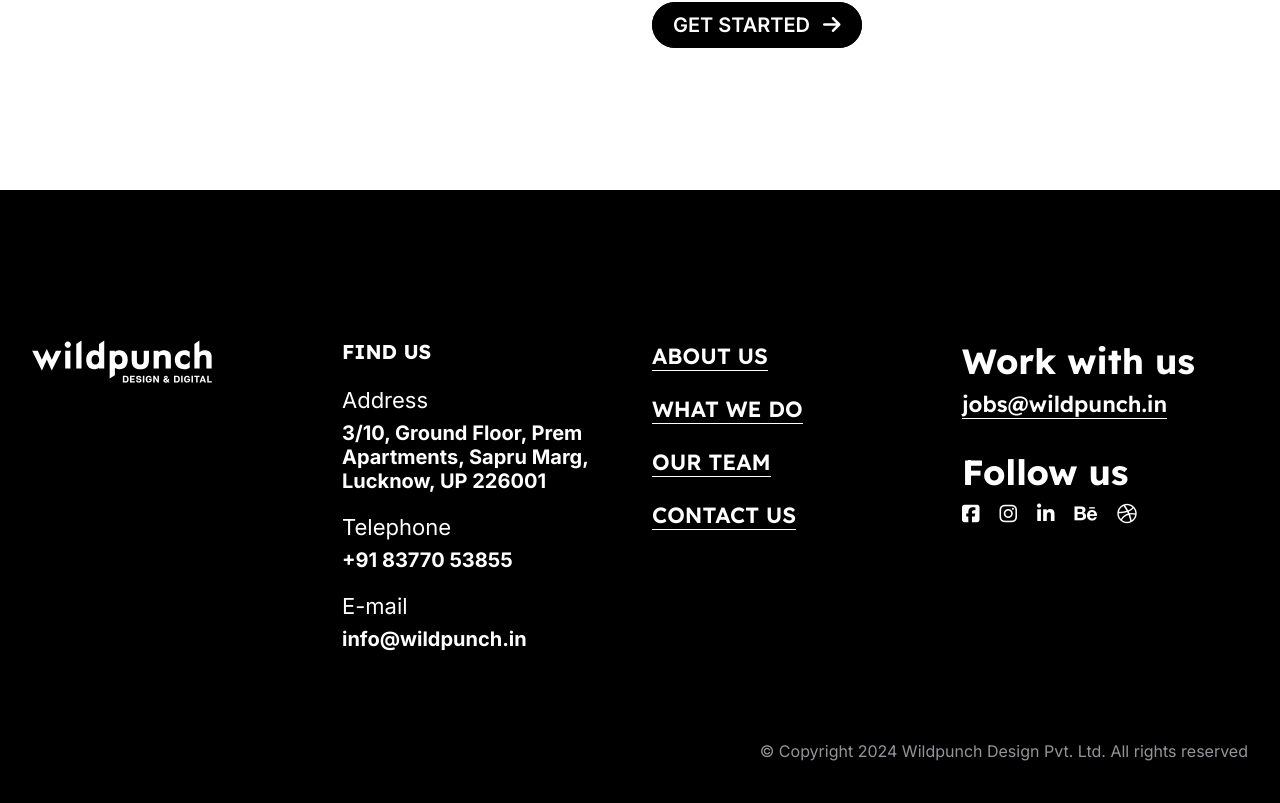
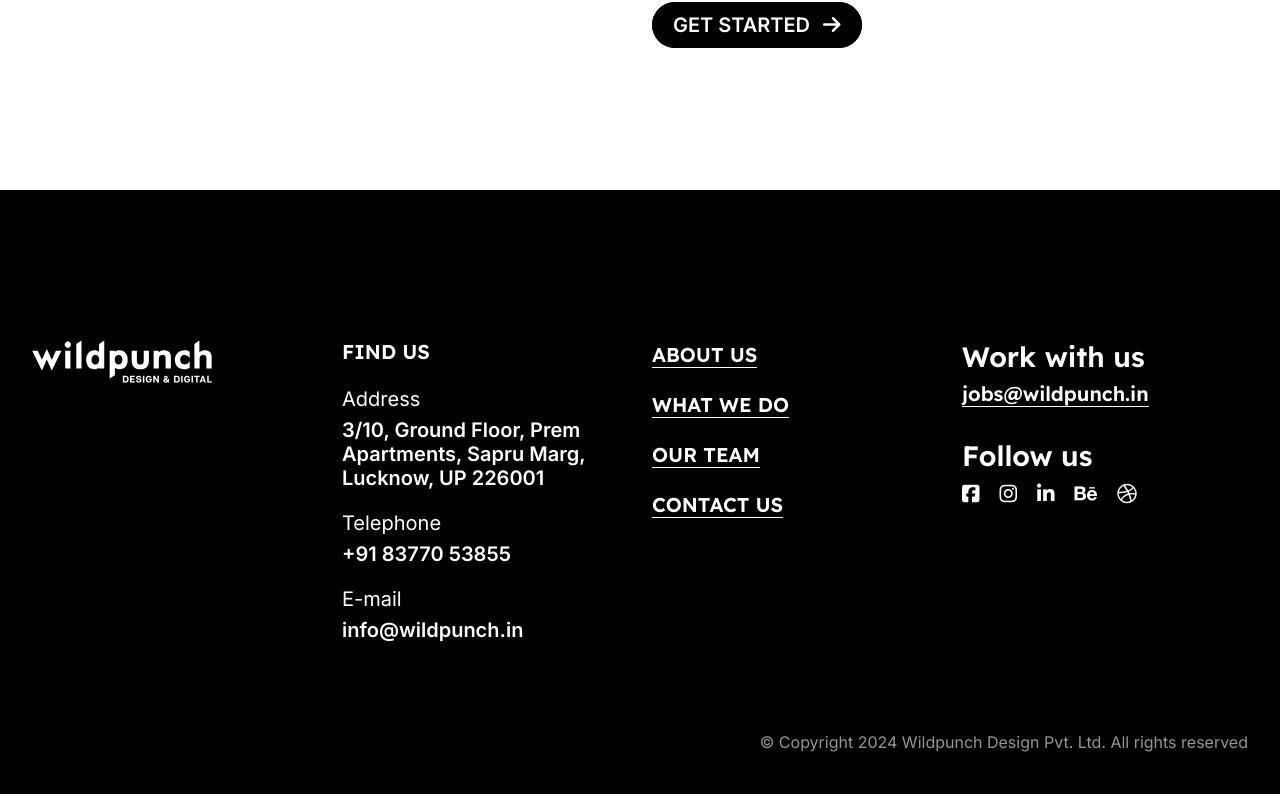
Before and after one commit to dpmechodal/wildpunch, a React (Create React App) app: page / in a window 1280 px wide. Shown: the part 7922-8725 px from the top of the page. Built offline with nearby package versions, Linux system fonts and the light colour scheme.

Commit message:
Darshan add

```diff
--- a/src/App.css
+++ b/src/App.css
@@ -254,13 +254,13 @@ p.mb-50{
   color: #FFF;
   font-family: "Lexend Deca";
   margin-bottom: 20px;
-  font-size: 23px;
-  font-weight: 700;
+  font-size: 20px;
+  font-weight: 600;
 }
 .address p{
   color: #FFF;
   font-family: Inter;
-  font-size: 24px;
+  font-size: 20px;
   font-weight: 400;
   margin-bottom: 4px;
 }
@@ -268,8 +268,8 @@ p.mb-50{
   color: #FFF;
   margin-bottom: 18px;
   font-family: Inter;
-  font-size: 26px;
-  font-weight: 700;
+  font-size: 20px;
+  font-weight: 600;
 }
 .address h5 a{
   color: #FFF;
@@ -284,7 +284,7 @@ p.mb-50{
 .footer-link ul li a{
   color: #FFF;
   font-family: "Lexend Deca";
-  font-size: 24px;
+  font-size: 20px;
   font-weight: 600;
   border-bottom: 1px solid #FFF;
 }
@@ -298,14 +298,14 @@ p.mb-50{
 .work-with-us h4{
   color: #FFF;
   font-family: "Lexend Deca";
-  font-size: 40px;
+  font-size: 30px;
   margin-bottom: 6px;
-  font-weight: 700;
+  font-weight: 600;
 }
 .work-with-us p a{
   color: #FFF;
   font-family: "Lexend Deca";
-  font-size: 24px;
+  font-size: 20px;
   font-weight: 600;
   border-bottom: 1px solid #FFF;
 }
@@ -616,10 +616,6 @@ textarea.form-control:focus{
   width: 180px;
   margin-bottom: 20px;
 }
-.work-with-us p a {
-  font-size: 16px;
-  font-weight: 600;
-}
 .py-200 {
   padding-top: 150px;
   padding-bottom: 150px;
@@ -689,7 +685,7 @@ textarea.form-control:focus{
   font-size: 20px;
 }
 .address p {
-  font-size: 22px;
+  font-size: 20px;
   font-weight: 400;
   margin-bottom: 4px;
 }
@@ -698,16 +694,17 @@ textarea.form-control:focus{
   font-size: 20px;
 }
 .footer-link ul li a {
-  font-size: 22px;
+  font-size: 20px;
 }
 .work-with-us p a {
-  font-size: 22px;
+  font-size: 20px;
+  font-weight: 600;
 }
 .social-link a {
   font-size: 20px;
 }
 .work-with-us h4 {
-  font-size: 35px;
+  font-size: 28px;
   margin-bottom: 6px;
 }
 .education p {
@@ -821,7 +818,7 @@ p.mb-50 {
   font-size: 20px;
 }
 .work-with-us h4 {
-  font-size: 30px;
+  font-size: 26px;
   margin-bottom: 6px;
 }
 .footer-bottom {
@@ -922,7 +919,7 @@ p.mb-50 {
 .find-us h6 {
   margin-bottom: 14px;
   font-size: 18px;
-  font-weight: 700;
+  font-weight: 600;
 }
 .address p {
   font-size: 16px;
```
